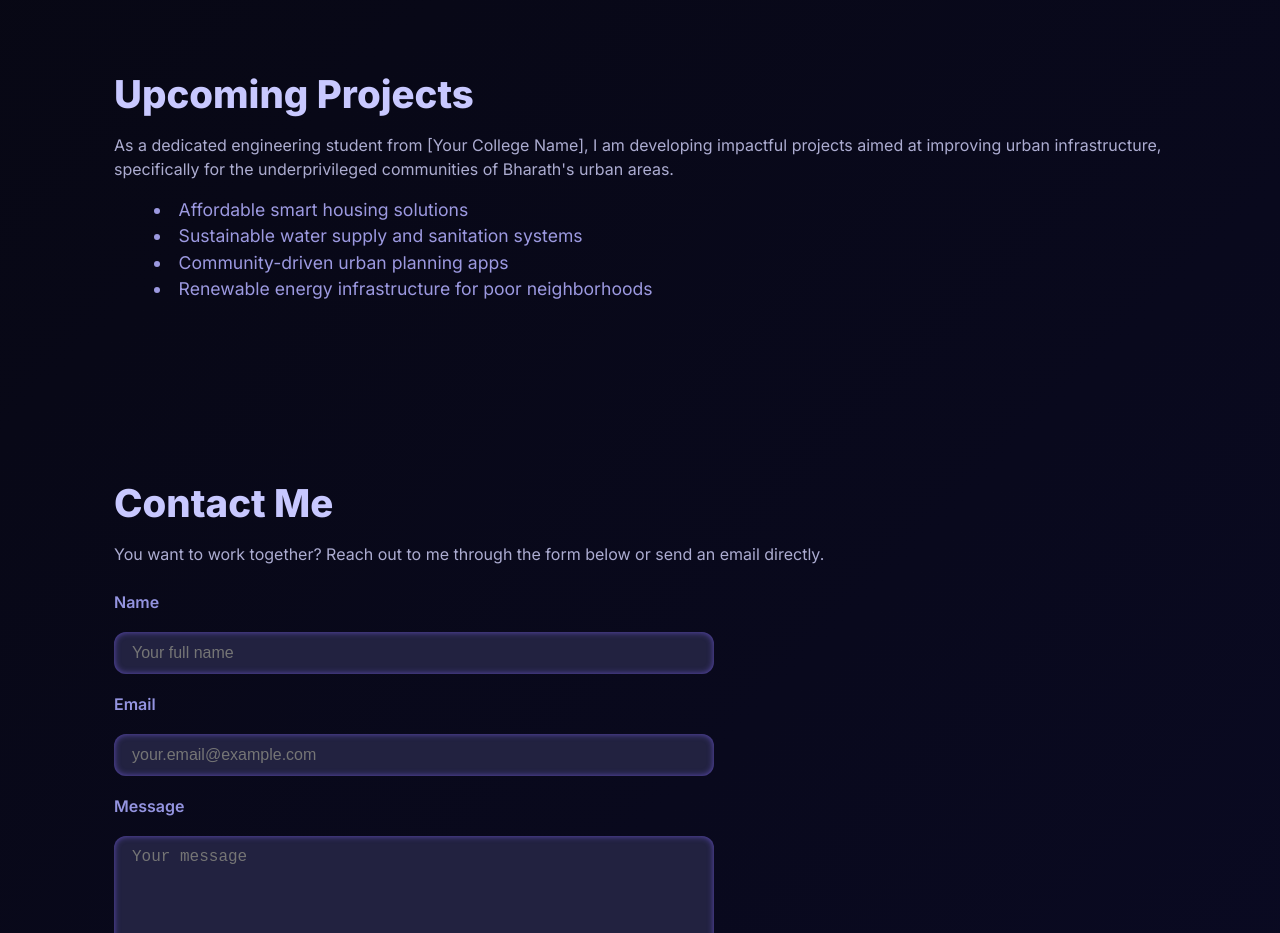
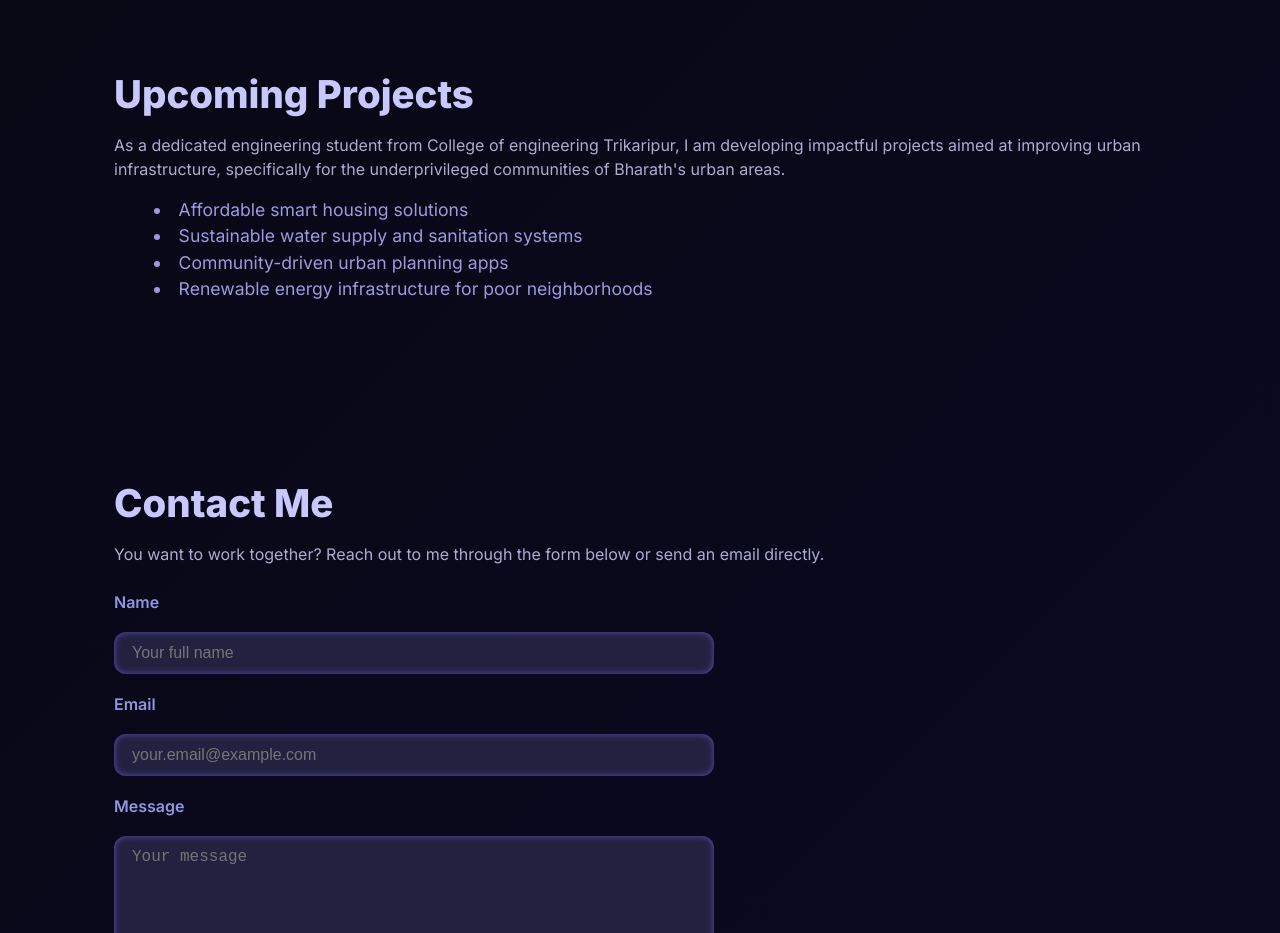
Before and after one commit to helloyadhunandanan/ynofficial, a plain HTML site: page index.html in a window 1280 px wide. Shown: the part 2660-3593 px from the top of the page. Drawn offline with Linux system fonts and the light colour scheme.

Commit message:
Update index.html

```diff
--- a/index.html
+++ b/index.html
@@ -98,7 +98,7 @@
   <section id="upcoming-projects" tabindex="0">
     <div class="container">
       <h2>Upcoming Projects</h2>
-      <p>As a dedicated engineering student from [Your College Name],
+      <p>As a dedicated engineering student from College of engineering Trikaripur,
          I am developing impactful projects aimed at improving urban infrastructure,
          specifically for the underprivileged communities of Bharath's urban areas.</p>
       <ul>
```
